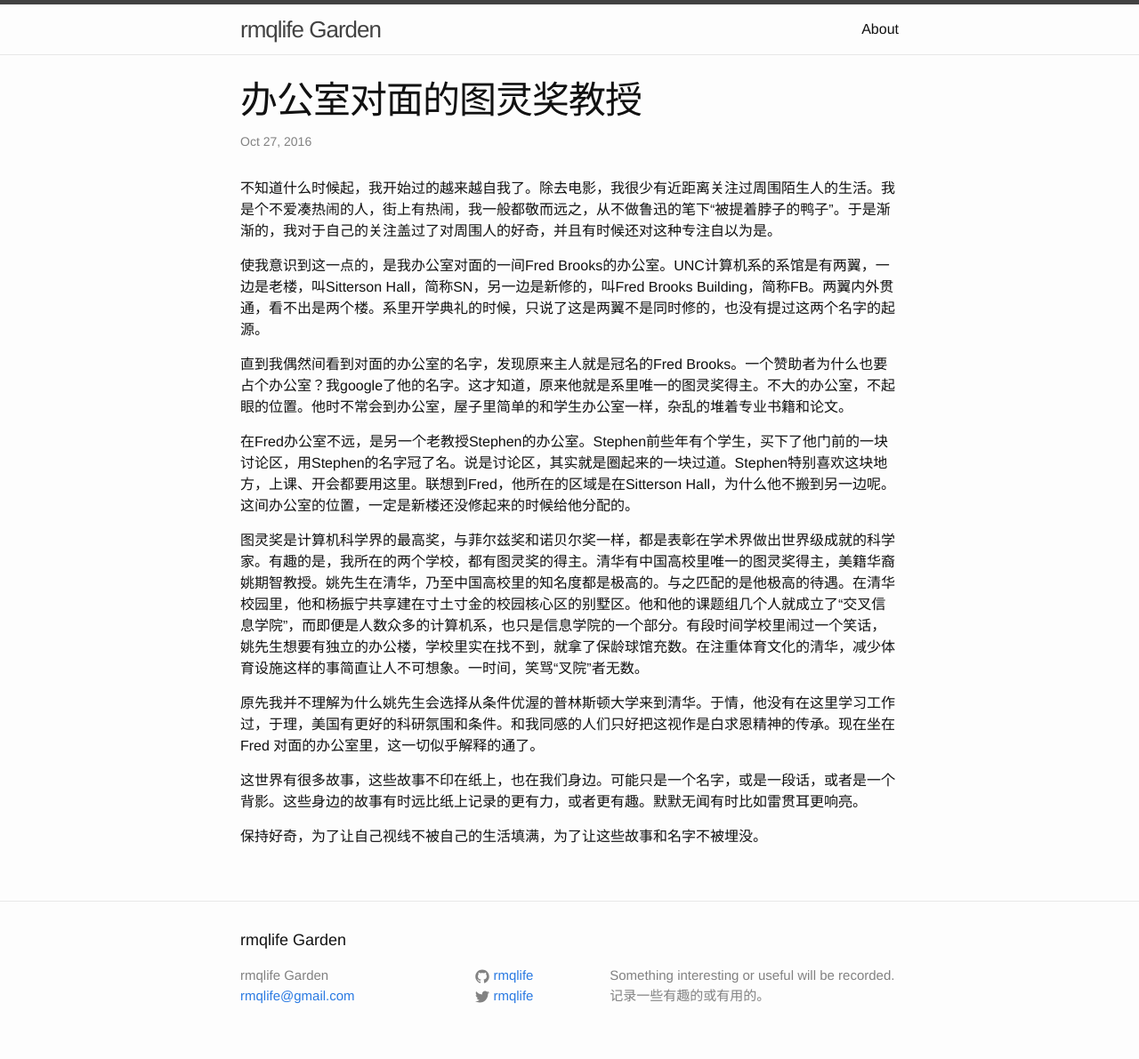
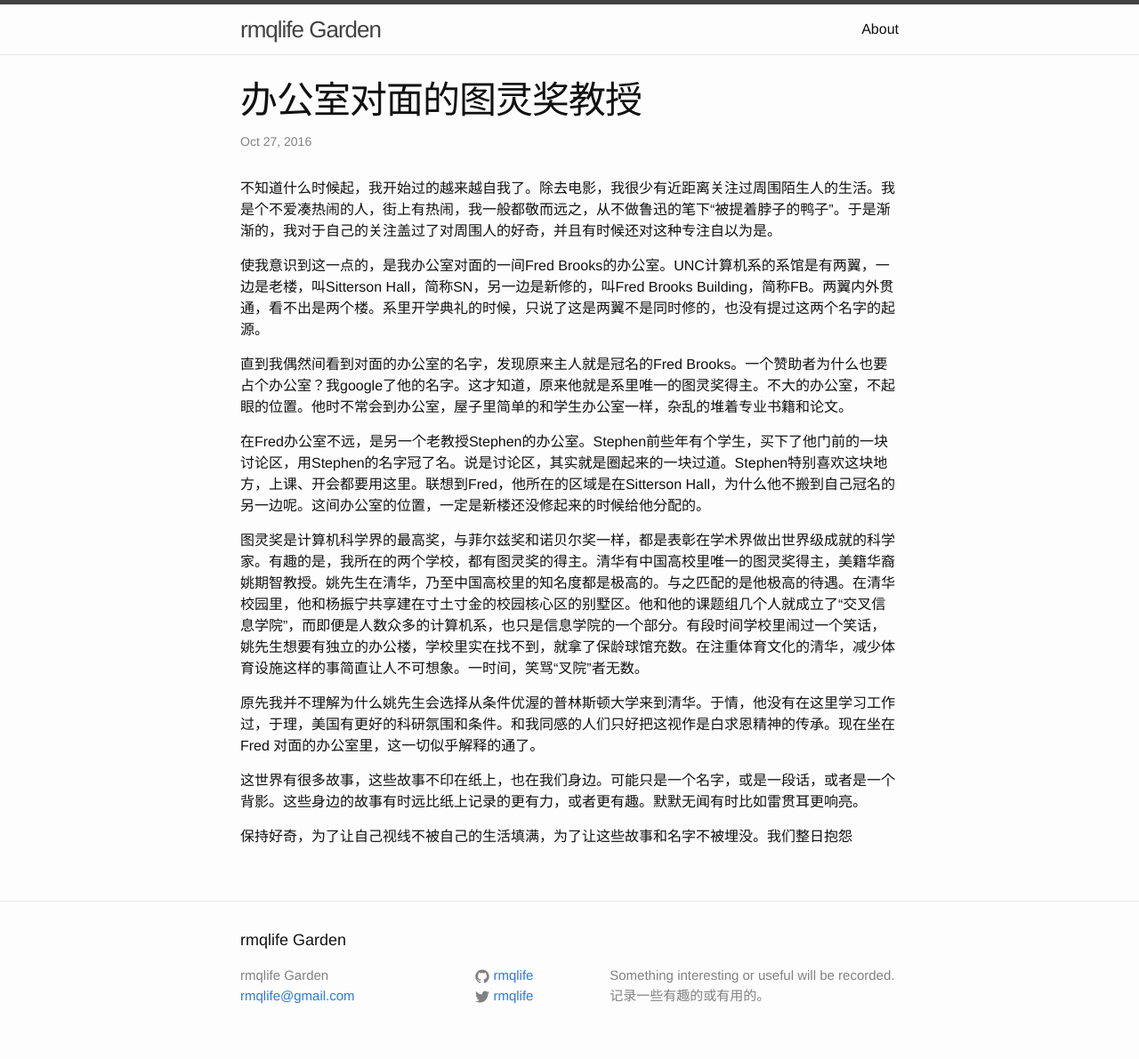
Before and after one commit to rmqlife/rmqlife.github.io, a Jekyll site: the page built from _posts/2016-10-27-fb.md, in a window 1280 px wide. Shown: the whole page at 89% size. Built offline with Jekyll 4.4.1, drawn with Linux system fonts in a browser that asks for light colours; comment, search, counter and statistics services are not loaded.

Commit message:
Update 2016-10-27-fb.md

```diff
--- a/_posts/2016-10-27-fb.md
+++ b/_posts/2016-10-27-fb.md
@@ -10,7 +10,7 @@ categories: reading
 
 直到我偶然间看到对面的办公室的名字，发现原来主人就是冠名的Fred Brooks。一个赞助者为什么也要占个办公室？我google了他的名字。这才知道，原来他就是系里唯一的图灵奖得主。不大的办公室，不起眼的位置。他时不常会到办公室，屋子里简单的和学生办公室一样，杂乱的堆着专业书籍和论文。
 
-在Fred办公室不远，是另一个老教授Stephen的办公室。Stephen前些年有个学生，买下了他门前的一块讨论区，用Stephen的名字冠了名。说是讨论区，其实就是圈起来的一块过道。Stephen特别喜欢这块地方，上课、开会都要用这里。联想到Fred，他所在的区域是在Sitterson Hall，为什么他不搬到另一边呢。这间办公室的位置，一定是新楼还没修起来的时候给他分配的。
+在Fred办公室不远，是另一个老教授Stephen的办公室。Stephen前些年有个学生，买下了他门前的一块讨论区，用Stephen的名字冠了名。说是讨论区，其实就是圈起来的一块过道。Stephen特别喜欢这块地方，上课、开会都要用这里。联想到Fred，他所在的区域是在Sitterson Hall，为什么他不搬到自己冠名的另一边呢。这间办公室的位置，一定是新楼还没修起来的时候给他分配的。
 
 图灵奖是计算机科学界的最高奖，与菲尔兹奖和诺贝尔奖一样，都是表彰在学术界做出世界级成就的科学家。有趣的是，我所在的两个学校，都有图灵奖的得主。清华有中国高校里唯一的图灵奖得主，美籍华裔姚期智教授。姚先生在清华，乃至中国高校里的知名度都是极高的。与之匹配的是他极高的待遇。在清华校园里，他和杨振宁共享建在寸土寸金的校园核心区的别墅区。他和他的课题组几个人就成立了“交叉信息学院”，而即便是人数众多的计算机系，也只是信息学院的一个部分。有段时间学校里闹过一个笑话，姚先生想要有独立的办公楼，学校里实在找不到，就拿了保龄球馆充数。在注重体育文化的清华，减少体育设施这样的事简直让人不可想象。一时间，笑骂“叉院”者无数。
 
@@ -18,4 +18,4 @@ categories: reading
 
 这世界有很多故事，这些故事不印在纸上，也在我们身边。可能只是一个名字，或是一段话，或者是一个背影。这些身边的故事有时远比纸上记录的更有力，或者更有趣。默默无闻有时比如雷贯耳更响亮。
 
-保持好奇，为了让自己视线不被自己的生活填满，为了让这些故事和名字不被埋没。
+保持好奇，为了让自己视线不被自己的生活填满，为了让这些故事和名字不被埋没。我们整日抱怨
```
